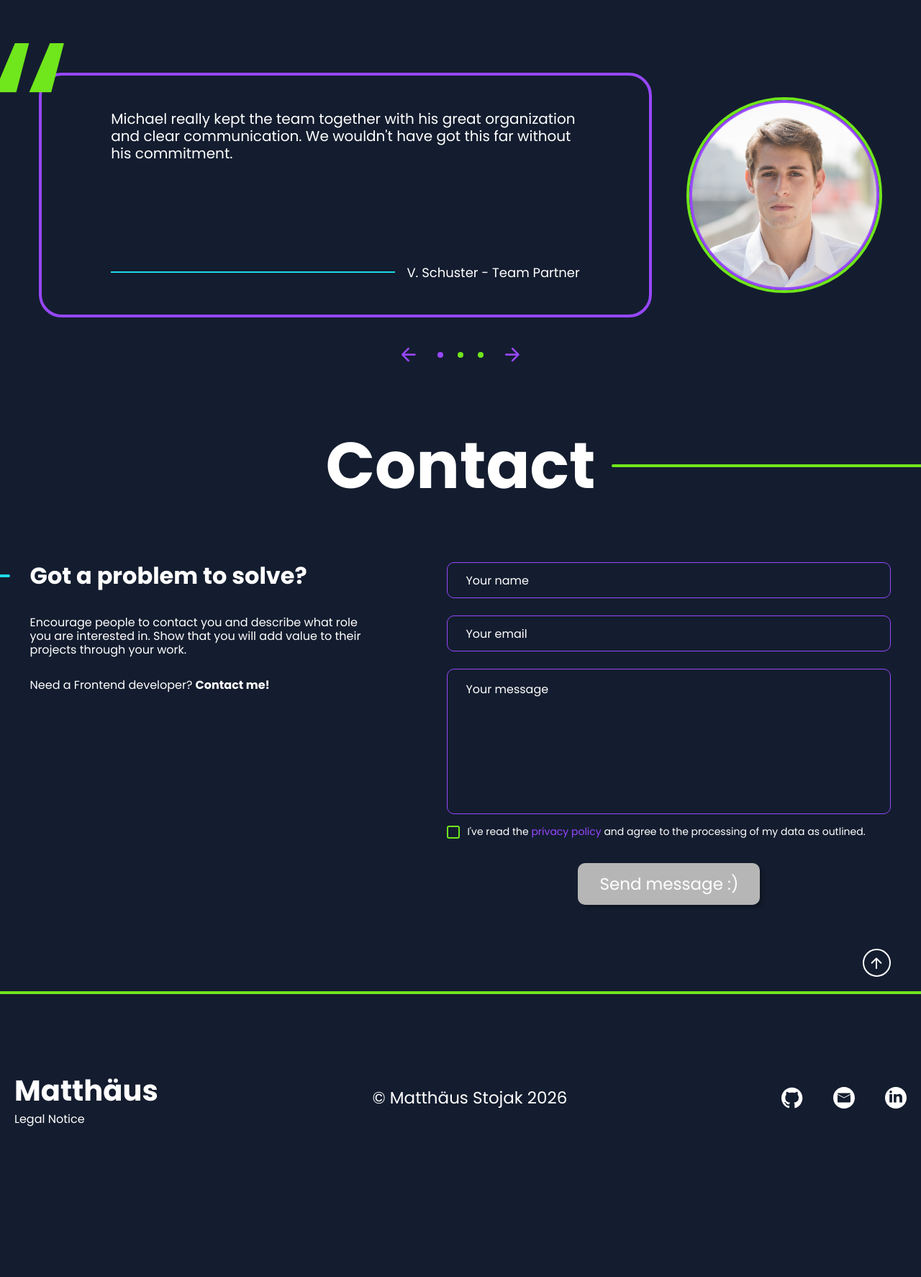
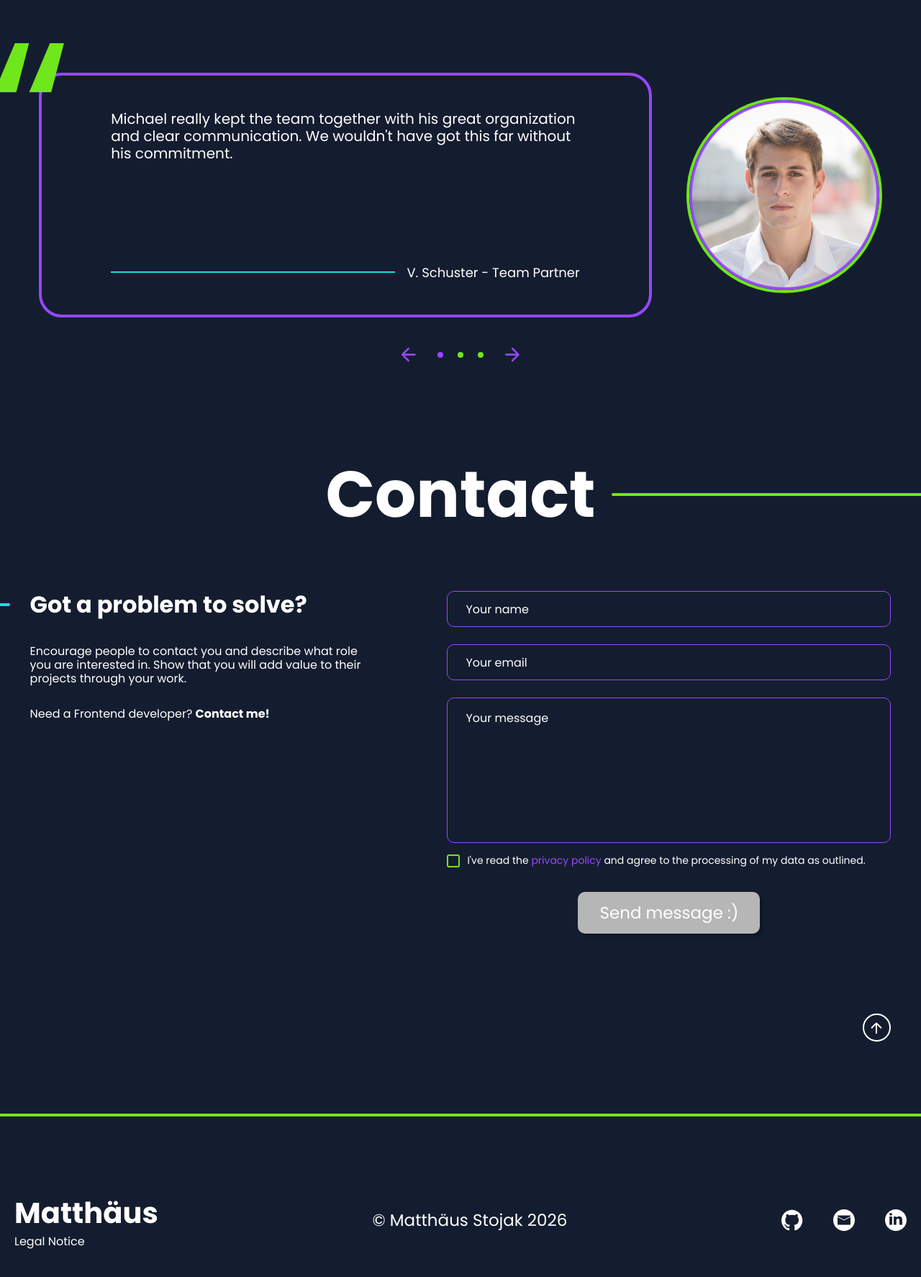
Before and after one commit to MatzeRB26/Portfolio, an Angular app: page / in a window 1280 px wide. Shown: the part 3507-5281 px from the top of the page at 72% size. Before the commit the page ends 5175 px from the top, so only its background shows below. Built offline with nearby package versions, Linux system fonts and the light colour scheme.

Commit message:
fix: the spacings adjusted

```diff
--- a/src/app/components/contact/contact.scss
+++ b/src/app/components/contact/contact.scss
@@ -1,7 +1,7 @@
 .contact {
     position: relative;
     overflow-x: clip;
-    padding: 80px 0 120px;
+    padding-bottom: 250px;
 }
 
 .contact-header {
@@ -189,7 +189,7 @@
 .scroll-top {
     position: absolute;
     right: 0px;
-    bottom: -100px;
+    bottom: -150px;
     z-index: 5;
     cursor: pointer;
 
--- a/src/app/components/footer/footer.scss
+++ b/src/app/components/footer/footer.scss
@@ -1,6 +1,6 @@
 .footer {
     width: 100%;
-    min-height: 291px;
+    height: 291px;
     padding: 80px 0;
     border-top: 4px solid rgba(112, 230, 28, 1);
     display: flex;
--- a/src/app/components/references/references.scss
+++ b/src/app/components/references/references.scss
@@ -1,4 +1,6 @@
 .references {
+    padding-bottom: 120px;
+
     .reference-icon {
     position: relative;
     top: 60px;
```
